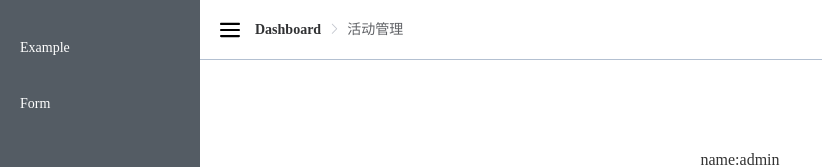
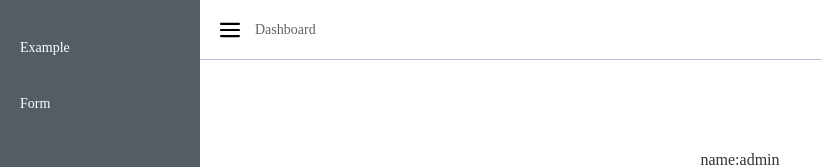
Before and after one commit to MandyQ/admin-template-Vue, a Vue app: page /#/dashboard in a window 1280 px wide. Shown: the top 167 px of the page, without its empty margins (0-822 px from the left). Built offline with nearby package versions, Linux system fonts and the light colour scheme.

Commit message:
sidebar and navbar done

```diff
--- a/src/components/Breadcrumb.vue
+++ b/src/components/Breadcrumb.vue
@@ -1,26 +1,43 @@
 <template>
-<div id="breadcrumb_wrapper">
+  <div id="breadcrumb_wrapper">
+    <el-breadcrumb separator-class="el-icon-arrow-right">
 
-  <el-breadcrumb separator-class="el-icon-arrow-right">
-    <el-breadcrumb-item :to="{ path: '/' }">Dashboard</el-breadcrumb-item>
-    <el-breadcrumb-item>活动管理</el-breadcrumb-item>
+      <el-breadcrumb-item v-for="(item, index) in crumblist" :key="item.path" v-if="item.meta.title">
+        <span v-if="item.redirect==='noredirect'|| index==crumblist.length-1" class="no-redirect">{{item.meta.title}}</span>
+        <router-link v-else :to="item.redirect || item.path">{{item.meta.title}}</router-link>
+      </el-breadcrumb-item>
 
-  </el-breadcrumb>
-
-</div>
+    </el-breadcrumb>
+  </div>
 
 </template>
 
 <script>
 
 export default {
+   created() {
+    this.getBreadcrumb()
+  },
   data() {
     return {
-      // crumblist:[]
+      crumblist:[]
+    }
+  },
+
+  watch: {
+    $route() {
+      this.getBreadcrumb()
     }
   },
   methods: {
-    // getBreadcrumb() {}
+    getBreadcrumb() {
+      let matched = this.$route.matched.filter( item => item.name)
+      const first = matched[0]
+      if(first&&first.name !== 'Dashboard'){
+        matched = [{path: '/dashboard', meta: {title: 'Dashboard'}}].concat(matched)
+      }
+      this.crumblist = matched
+    }
 
   }
 
--- a/src/router/index.js
+++ b/src/router/index.js
@@ -20,28 +20,35 @@ export const constantRouterMap = [
     path: '/',
     component: Layout,
     redirect:'/dashboard',
-    name:'Dashboard', //显示在面包屑导航的名称
+    name:'Dashboard', //显示在面包屑导航的名称 (用于keep-alive & router-view缓存)
     // hidden：true,
+    meta: {title: 'Dashboard'},
     children:[  //嵌套路由(array)
       {
         path:'dashboard',
-        component:Dashboard
+        component:Dashboard,
+        // meta: {title: 'Dashboard'}
       }
     ]
   },
   {
     path:'/example',
     component:Layout,
-     redirect:'/example/table',
-    name:'Table',
+    redirect:'/example/table',
+    name:'Example',
+    meta: {title: 'Example'},
     children:[
       {
         path:'table',
         component: Table,
+        name:'Table',
+        meta: {title: 'Table'}
       },
       {
         path:'tree',
-        component: Tree
+        component: Tree,
+        name:'Tree',
+        meta: {title: 'Tree'}
       }
     ]
   },
@@ -51,7 +58,9 @@ export const constantRouterMap = [
     children: [
       {
         path: 'index',
-        component:Form
+        component:Form,
+        name:'Form',
+        meta: {title: 'Form'}
       }
     ]
   }
```
Also changed, not shown: src/components/Scrollpane.vue (added, +68 -0 lines).
